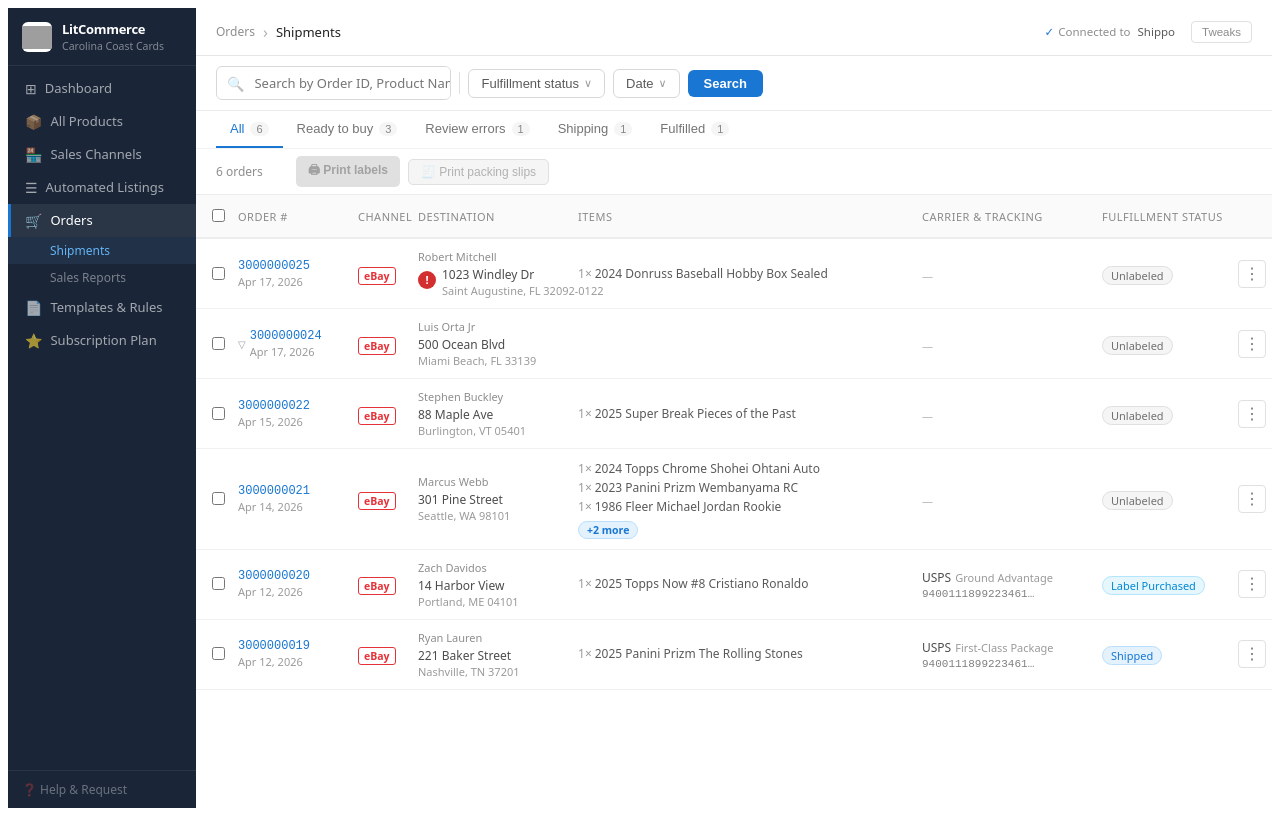
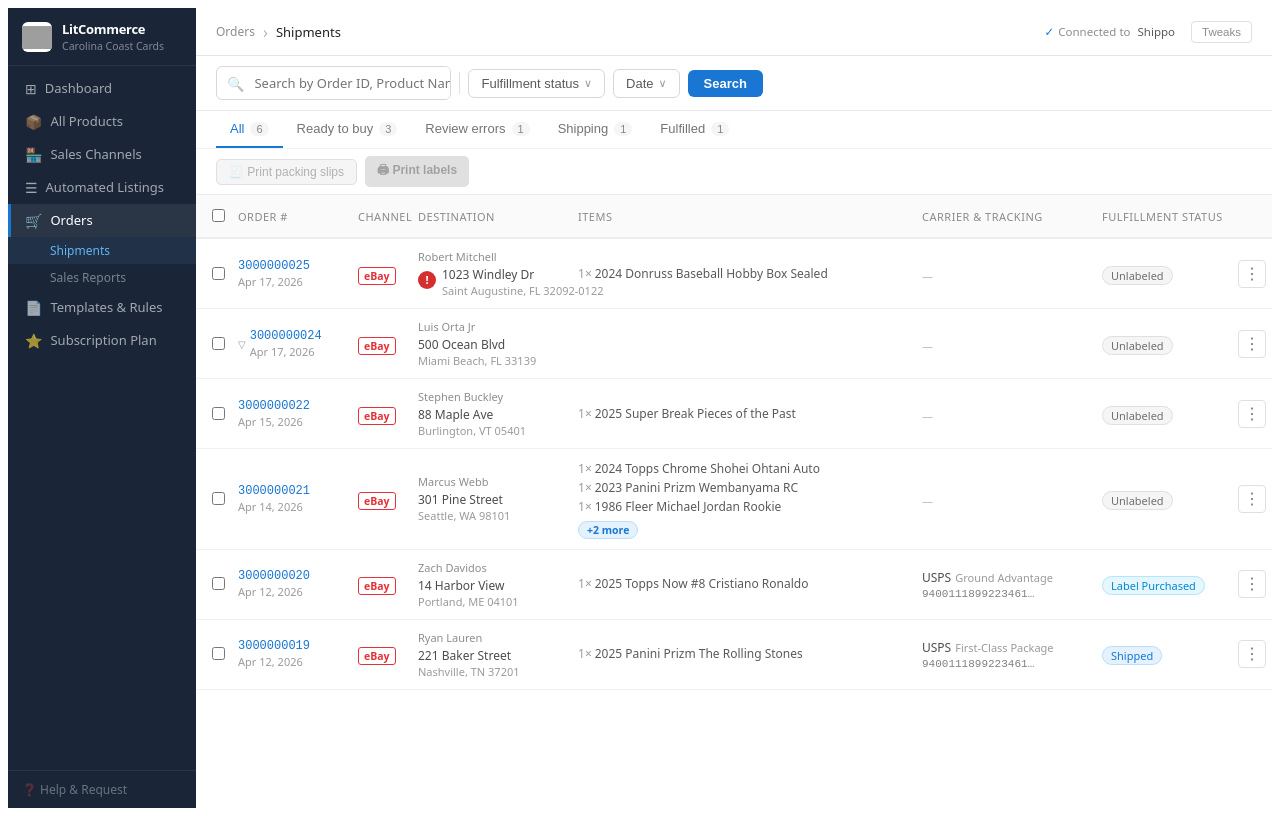
Before and after one commit to trambhn/LitC-Shippo, a React (Vite) app: page / in a window 1280 px wide. Built offline with nearby package versions, Linux system fonts and the light colour scheme; grey boxes are pictures that could not be loaded.

Commit message:
Update Shipments_v4.jsx

```diff
--- a/src/Shipments_v4.jsx
+++ b/src/Shipments_v4.jsx
@@ -2700,13 +2700,6 @@
                 })}
               </div>
               <div style={{ padding:'7px 20px',display:'flex',alignItems:'center',gap:8,minHeight:42,borderTop:'1px solid rgba(0,0,0,0.05)' }}>
-                {/* Selection count */}
-                <span style={{ fontSize:12,color:'rgba(0,0,0,0.45)',minWidth:72 }}>
-                  {selectedIds.size>0
-                    ? <><strong style={{ fontWeight:500,color:'rgba(0,0,0,0.7)' }}>{selectedIds.size}</strong> selected</>
-                    : `${filtered.length} order${filtered.length!==1?'s':''}`}
-                </span>
-
                 {(() => {
                   const selectedOrders = filtered.filter(o=>selectedIds.has(o.id));
                   const total = selectedOrders.length;
@@ -2734,22 +2727,22 @@
 
                   return (
                     <>
-                      {/* Print Label — primary */}
+                      {/* Print Packing Slip — left */}
+                      <button
+                        disabled={noneToPrint}
+                        title={tip('packing slip')}
+                        onClick={()=>!noneToPrint&&showToast(`🧾 Printing ${printable} packing slip${printable!==1?'s':''}…`)}
+                        style={{ ...ghostBtn, background:noneToPrint?'#F5F5F5':'transparent', color:noneToPrint?'rgba(0,0,0,0.28)':'rgba(0,0,0,0.65)', border:`1px solid ${noneToPrint?'#E0E0E0':'rgba(0,0,0,0.2)'}`, cursor:noneToPrint?'not-allowed':'pointer' }}>
+                        🧾 {slipText}
+                      </button>
+
+                      {/* Print Label — right, primary */}
                       <button
                         disabled={noneToPrint}
                         title={tip('label')}
                         onClick={()=>!noneToPrint&&showToast(`🖨 Printing ${printable} label${printable!==1?'s':''}…`)}
                         style={{ ...primaryBtn, background:noneToPrint?'#E0E0E0':'#1976D2', color:noneToPrint?'rgba(0,0,0,0.28)':'#fff', cursor:noneToPrint?'not-allowed':'pointer' }}>
                         🖨 {labelText}
-                      </button>
-
-                      {/* Print Packing Slip */}
-                      <button
-                        disabled={noneToPrint}
-                        title={tip('packing slip')}
-                        onClick={()=>!noneToPrint&&showToast(`🧾 Printing ${printable} packing slip${printable!==1?'s':''}…`)}
-                        style={{ ...ghostBtn, background:noneToPrint?'#F5F5F5':'transparent', color:noneToPrint?'rgba(0,0,0,0.28)':'rgba(0,0,0,0.65)', border:`1px solid ${noneToPrint?'#E0E0E0':'rgba(0,0,0,0.2)'}`, cursor:noneToPrint?'not-allowed':'pointer' }}>
-                        🧾 {slipText}
                       </button>
 
                       {/* Helper: only appears when some selected orders can't print */}
```
